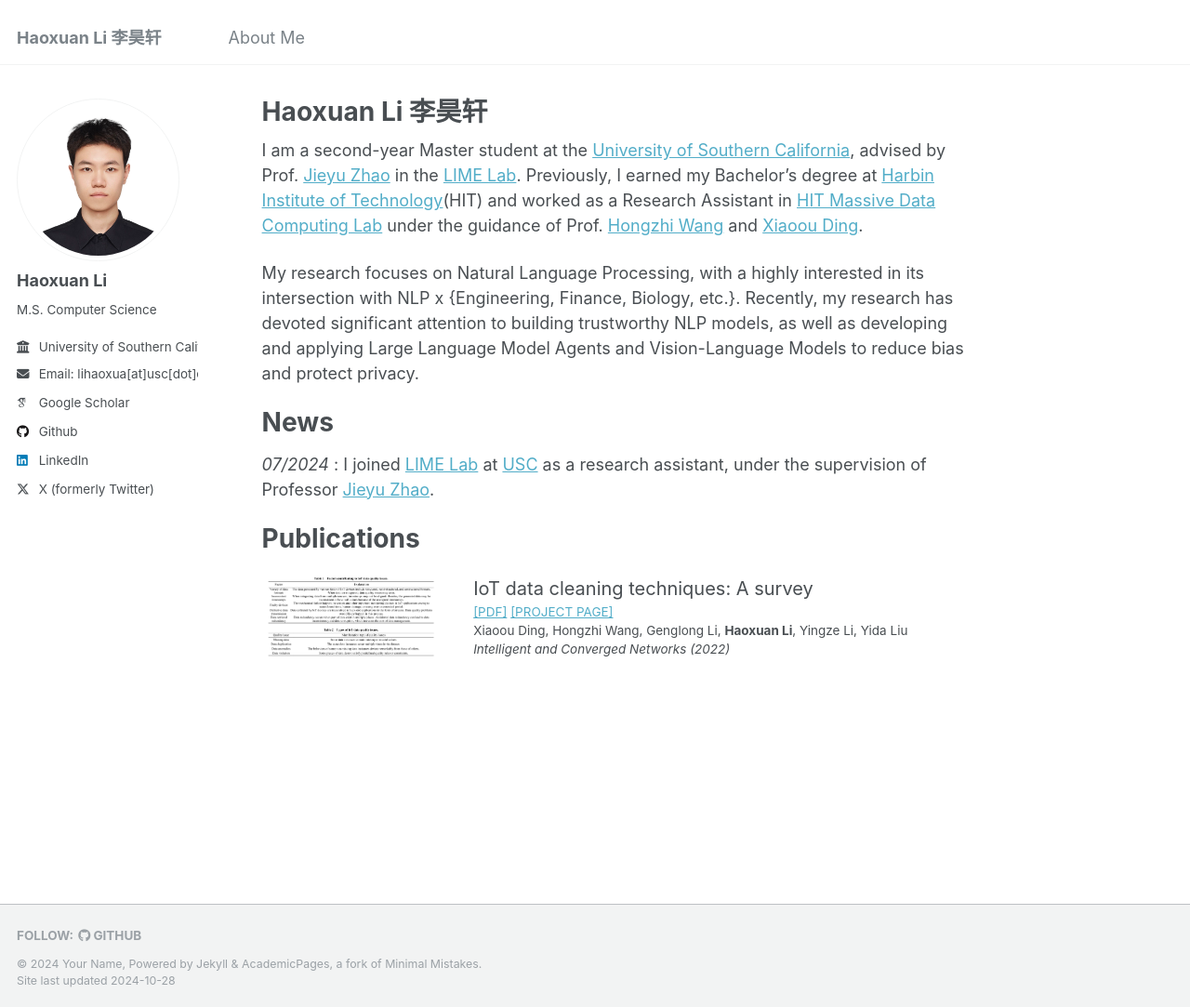
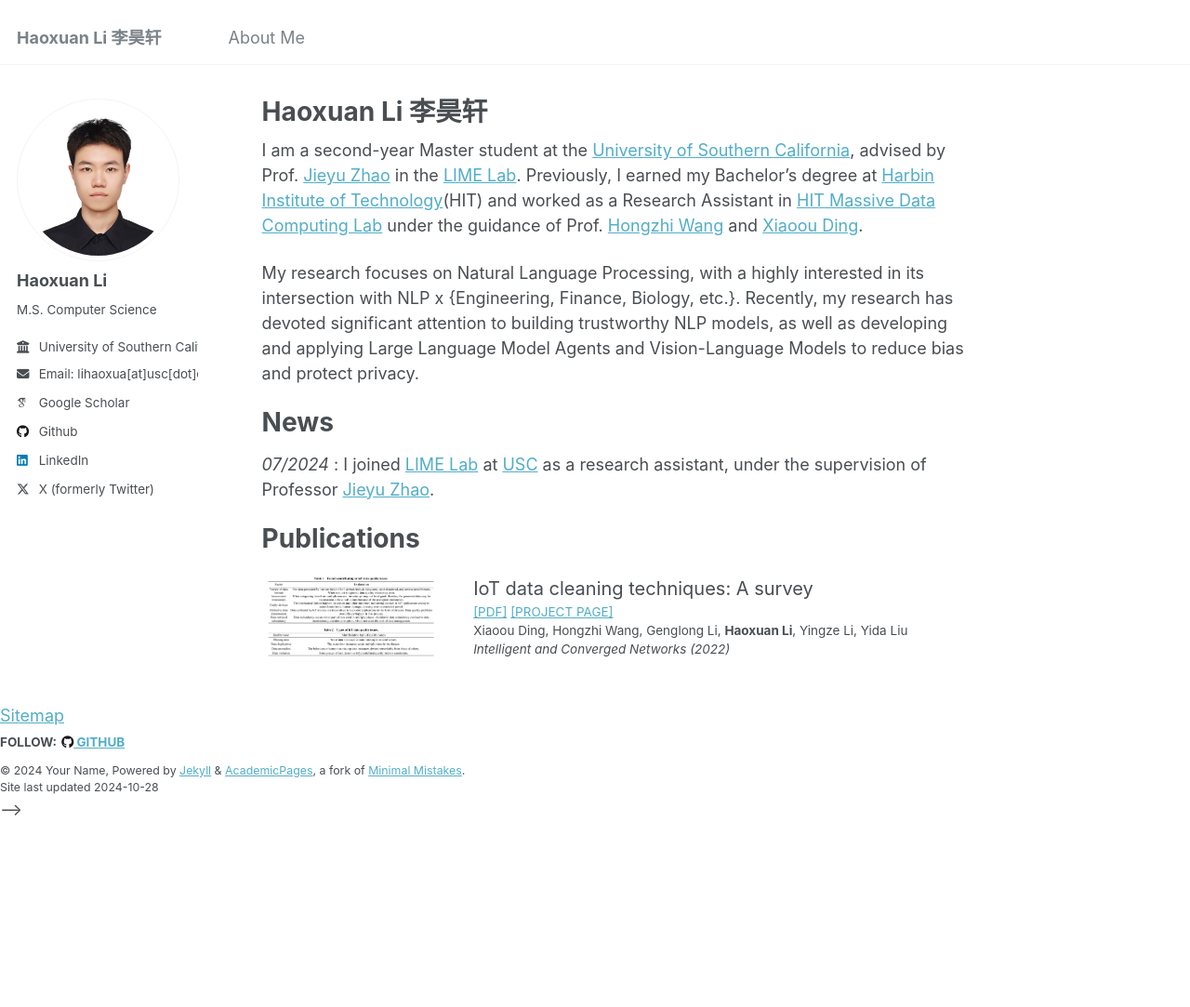
Before and after one commit to HauxLee/hauxlee.github.io, a Jekyll site: the page built from _pages/about.md, in a window 1280 px wide and 1083 px high. Shown: the whole window at 93% size. Built offline with Jekyll 4.4.1, drawn with Linux system fonts in a browser that asks for light colours; some web fonts are replaced.

Commit message:
Update on 10/28/2024_3

```diff
--- a/_includes/footer/custom.html
+++ b/_includes/footer/custom.html
@@ -1,3 +1,3 @@
 <!-- start custom footer snippets -->
-<!-- <a href="/sitemap/">Sitemap</a> -->
+<a href="/sitemap/">Sitemap</a>
 <!-- end custom footer snippets -->
--- a/_layouts/default.html
+++ b/_layouts/default.html
@@ -18,12 +18,12 @@
 
     {{ content }}
 
-    <div class="page__footer">
+    <!-- <div class="page__footer">
       <footer>
         {% include footer/custom.html %}
         {% include footer.html %}
       </footer>
-    </div>
+    </div> -->
 
     {% include scripts.html %}
 
```
